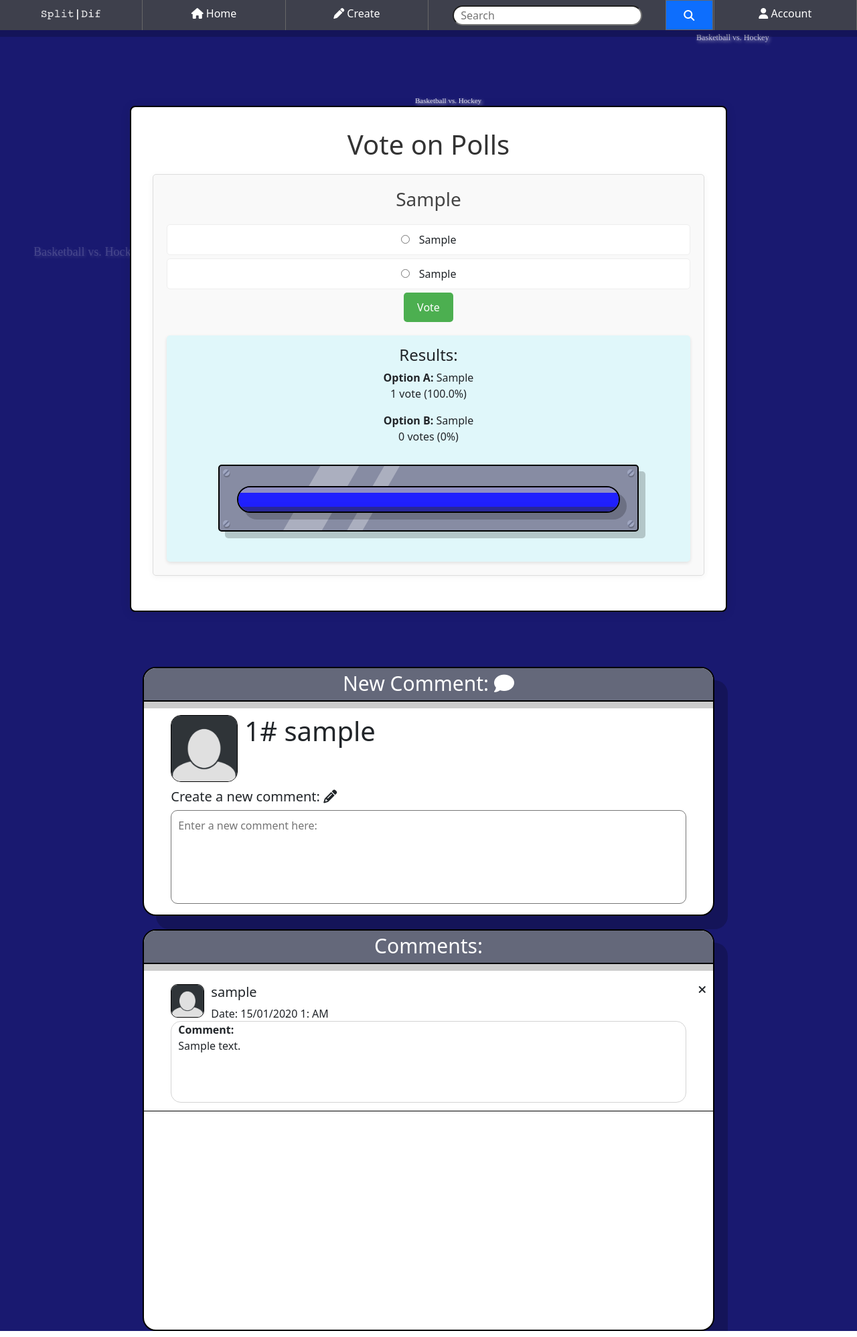
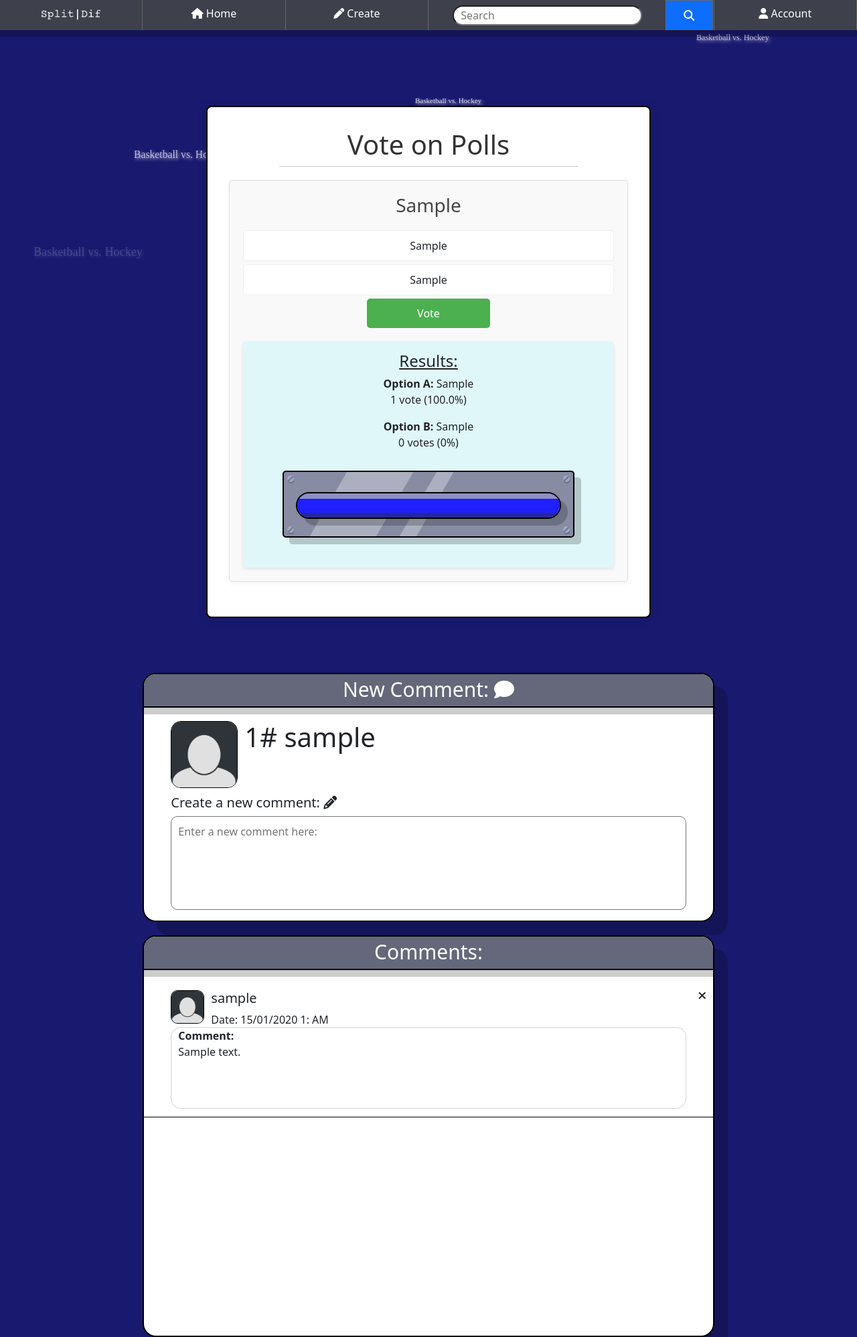
Before and after one commit to MagMicro/CITS3403-Group-Project, a Flask app: page /Poll/1 in a window 1280 px wide. Shown: the whole page at 67% size. Run offline with Flask 3, Linux system fonts and the light colour scheme; a user stored in the database is signed in; tables that the repository leaves empty hold one stand-in row (values such as "Sample post"); some libraries are stand-ins or nearby versions.

Commit message:
Reworked how the form for voting works to allow for the use of WTForms, added background effect when choices are selected.

```diff
--- a/app/forms.py
+++ b/app/forms.py
@@ -1,5 +1,5 @@
 from flask_wtf import FlaskForm
-from wtforms import StringField, SubmitField, PasswordField, EmailField, BooleanField, SelectField, IntegerField, TextAreaField
+from wtforms import StringField, SubmitField, PasswordField, EmailField, BooleanField, SelectField, IntegerField, TextAreaField, RadioField
 from wtforms.validators import DataRequired, Length
 
 class LoginForm(FlaskForm):
@@ -21,6 +21,9 @@ class PollForm(FlaskForm):
     tags = StringField("Tags:")
     submit = SubmitField("Submit")
 
+class PollSubmissionForm(FlaskForm):
+    SubmissionOptions = RadioField(choices=[('1','option'),('2','option')])
+    SubmissionSubmit = SubmitField("Vote")
 
 class AccountDeletion(FlaskForm):
     password = PasswordField("Password:", validators = [DataRequired()])
--- a/app/routes.py
+++ b/app/routes.py
@@ -272,7 +272,7 @@ def random_poll():
         random_poll = random.choice(available_polls)
         PollBar = render_template('PollBar.html', bar = bar_init(random_poll))
         notification = render_template("Notification.html", item = "comment")
-        return render_template('RandomPoll.html', poll = random_poll, search=PollSearch(), PollBar = PollBar, comment=CommentForm(), notification = notification), 200
+        return render_template('RandomPoll.html', form=PollSubmissionForm(), poll = random_poll, search=PollSearch(), PollBar = PollBar, comment=CommentForm(), notification = notification), 200
 
 @app.route('/api/poll/vote', methods=['POST'])
 def cast_vote():
@@ -319,7 +319,7 @@ def get_post(poll_id):
 
     PollBar = render_template('PollBar.html', bar = bar_init(poll))
     notification = render_template("Notification.html", item = "comment")
-    return render_template("IndividualPost.html", search=PollSearch() , poll=poll, vote=vote, PollBar = PollBar, comment=CommentForm(), notification = notification), 200
+    return render_template("IndividualPost.html", search=PollSearch() , form=PollSubmissionForm(), poll=poll, vote=vote, PollBar = PollBar, comment=CommentForm(), notification = notification), 200
 
 @app.route('/SearchOptions', methods=['POST'])
 def search_results():
--- a/app/static/css/PollBar.css
+++ b/app/static/css/PollBar.css
@@ -103,18 +103,18 @@
 }
 .lightray{
     position:absolute;
-    top:-25%;
-    height:150px;
+    top:-40%;
+    height:200px;
     rotate:30deg;
     background-color:rgba(255,255,255,0.3);
 }
 
 #lightray1{
-    width:50px;
-    left: 20%;
+    width:20%;
+    left: 15%;
 }
 
 #lightray2{
-    width:20px;
-    left: 35%;
+    width:5%;
+    left: 45%;
 }
--- a/app/static/css/Stylesheet.css
+++ b/app/static/css/Stylesheet.css
@@ -384,6 +384,13 @@ a{
 
 #postDeletion{
     font-size: 20px;
+}
+
+#SubmissionOptions{
+    list-style: none;
+}
+#SubmissionOptions-0, #SubmissionOptions-1{
+    display: none;
 }
 
 #vote-page .board {
--- a/app/static/js/VoteFunctionality.js
+++ b/app/static/js/VoteFunctionality.js
@@ -2,13 +2,9 @@ function handle_submission(){
     document.getElementById("poll-form").addEventListener("submit", function (event) {
         event.preventDefault();
         poll_ID = document.getElementsByClassName("poll")[0].getAttribute("id");
-        const formData = new FormData(event.target);
-        const selectedOption = formData.get("option");
 
-        if (selectedOption) {
-            voteOnPoll(poll_ID, selectedOption);
-        } else {
-            alert("Please select an option before voting.");
+        if(option == '1' || option == '2') {
+            voteOnPoll(poll_ID, option);
         }
     });
 }
@@ -33,8 +29,19 @@ function voteOnPoll(pollId, option) {
             default:
                 window.location.reload();
         }
-
     }
     // Send the field values as JSON to the server
     xhttp.send(JSON.stringify({ poll_id: pollId, option: option }));
 }
+
+function toggle_selected(current){
+    $(".selectionOption").css("background-color", "white");
+    $("label[for = " + $(current).attr('id') + "]").css("background-color", "rgb(232, 232, 232)");
+    option = $(current).attr('value');
+}
+$(document).ready(() => {
+    let option;
+    handle_submission();
+    $("#SubmissionOptions-0").click(function(){toggle_selected(this);});
+    $("#SubmissionOptions-1").click(function(){toggle_selected(this);});
+});
--- a/app/templates/IndividualPost.html
+++ b/app/templates/IndividualPost.html
@@ -1,27 +1,29 @@
 {% extends "defaultFormat.html" %}
 
 {% block content %}
-<main id="vote-page" class="container mt-5">
+<main id="vote-page" class="container mt-5 col-10 col-sm-8">
     <div class="board">
         <h1>Vote on Polls</h1>
+        <hr class = "col-9"></hr>
         <div id="polls-container" class="poll-container">
             <div class="poll" id="{{poll.poll_ID}}">
                 <h3>{{poll.prompt}}</h3>
                 <form id="poll-form">
-                    <div class="poll-options">
-                        <label>
-                            <input type="radio" name="option" value="1">
-                            {{poll.Option1}}
-                        </label>
-                        <label>
-                            <input type="radio" name="option" value="2">
-                            {{poll.Option2}}
-                        </label>
-                    </div>
-                    <button type="submit" class="btn-vote">Vote</button>
+                    {{form.hidden_tag()}}
+                    <section class="poll-options">
+                            {% for option in form.SubmissionOptions %}
+                                {%if loop.index == 1 %}
+                                {{option.label(id = "option1Label", class = 'selectionOption', text = poll.Option1)}}
+                                {% else %}
+                                {{option.label(id = "option2Label", class = 'selectionOption', text = poll.Option2)}}
+                                {% endif %}
+                                {{option}}
+                            {% endfor %}
+                    </section>
+                    {{form.SubmissionSubmit(class="btn-vote col-6 col-md-4")}}
                 </form>
                 <div id="results" {%if not vote%} style="display: none;"{% endif %}>
-                    <h4>Results:</h4>
+                    <h4><u>Results:</u></h4>
                     <p><b>Option A:</b> {{poll.Option1}} <br> {{poll.total_left()}} {% if poll.total_left() == 1 %} vote {% else %}votes{% endif %} ({{poll.left_percentage()}}%)</p>
                     <p><b>Option B:</b> {{poll.Option2}} <br> {{poll.total_right()}} {% if poll.total_right() == 1 %} vote {% else %}votes{% endif %} ({{poll.right_percentage()}}%)</p>
                     {{PollBar |safe }}
@@ -32,7 +34,7 @@
     </div>
 </main>
 {% if current_user.is_authenticated%}
-<div id = "commentCreationBoard" class = "board col-8">
+<div id = "commentCreationBoard" class = "board col-10 col-sm-8">
     <div id ="newCommentHeader" class = "header col-12"> New Comment: <div class="fas fa-comment"></div></div>
     <div id ="newCommentBody">
         <div id = "currentUserProfile">
@@ -54,7 +56,7 @@
         </form>
     </div>
 </div>
-<div id = "userCommentsBoard" class = "board col-8">
+<div id = "userCommentsBoard" class = "board col-10 col-sm-8">
     <div id ="userCommentsHeader" class = "header col-12"> Comments:</div>
     <div class = "userCommentsContainer">
         {% for comment in poll.comments %}
@@ -80,5 +82,4 @@
 <link rel="stylesheet" type="text/css" href="{{ url_for('static', filename='css/Comments.css') }}">
 <script src="{{ url_for('static', filename='js/VoteFunctionality.js') }}"></script>
 <script src="{{ url_for('static', filename='js/CommentFunctionality.js') }}"></script>
-<script>$(document).ready(() => {handle_submission()});</script>
 {% endblock %}
```
